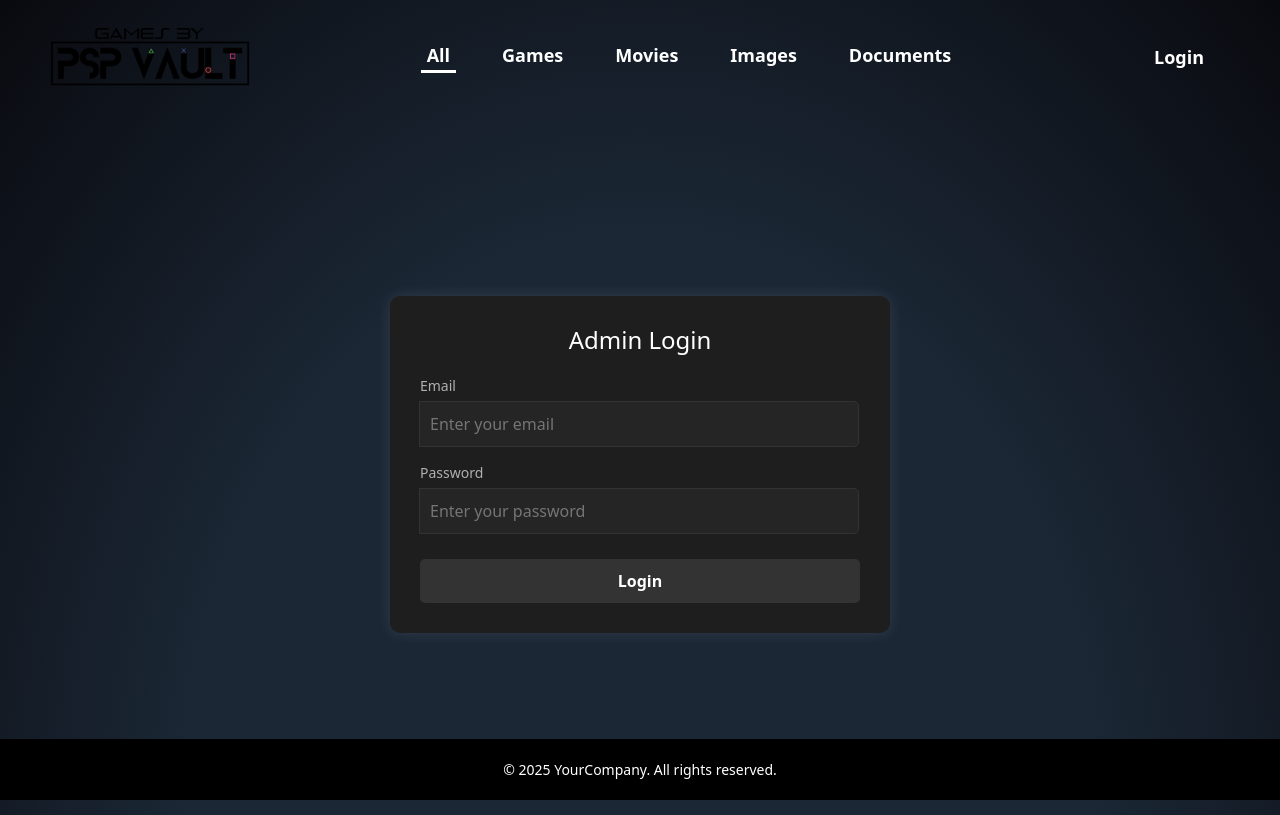
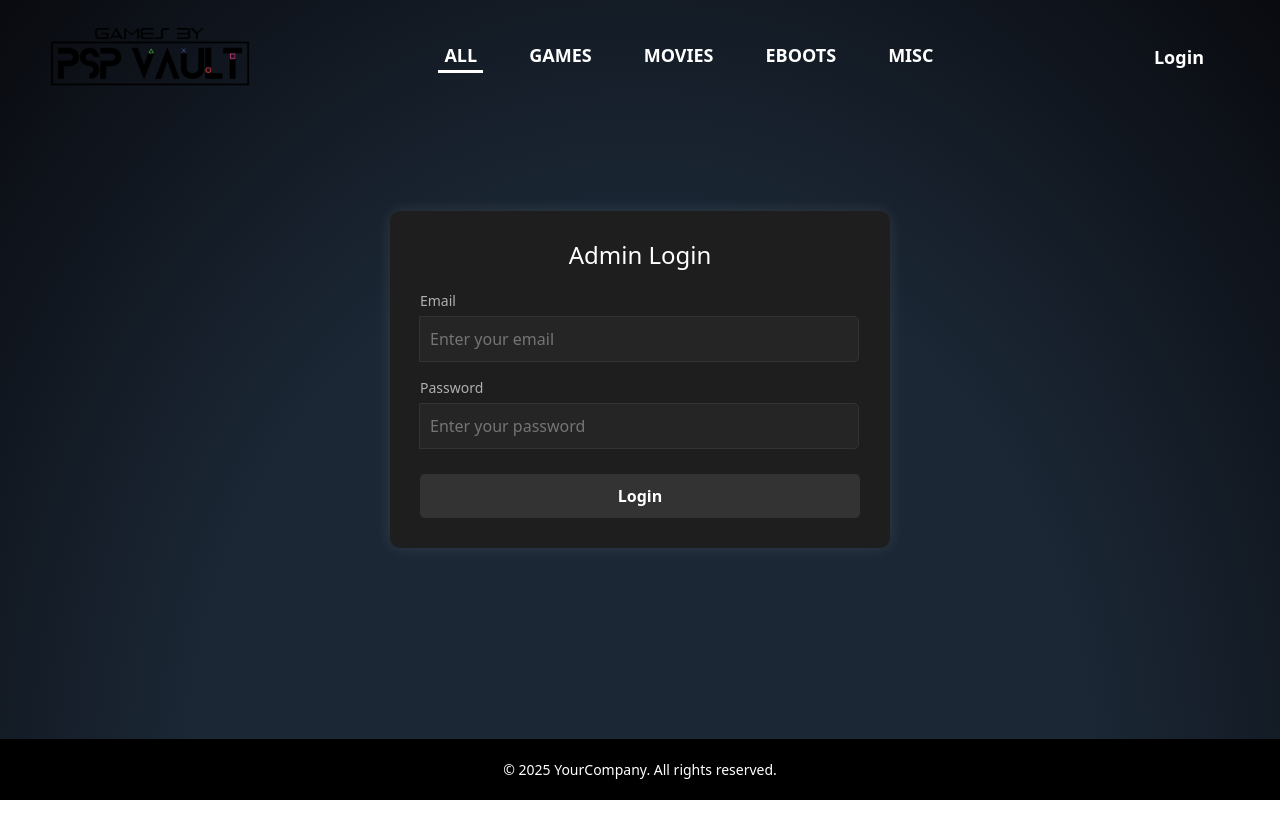
Before and after one commit to lantern74/shopify-integrated-digital-content, a React (Create React App) app in the folder client/: page /admin/login in a window 1280 px wide. Built offline with nearby package versions, Linux system fonts and the light colour scheme; no server answers.

Commit message:
change category text

```diff
--- a/client/src/App.css
+++ b/client/src/App.css
@@ -96,7 +96,7 @@
   display: flex;
   justify-content: center;
   align-items: center;
-  height: calc(100vh - 100px)
+  height: calc(100vh - 120px)
 }
 
 /* Login box styling */
@@ -107,6 +107,7 @@
   box-shadow: 0px 0px 15px rgba(255, 255, 255, 0.1);
   width: 500px;
   text-align: center;
+  margin-top: -150px;
 }
 
 /* Heading */
--- a/client/src/components/Landing.js
+++ b/client/src/components/Landing.js
@@ -118,11 +118,11 @@ export default function Landing({ selectedCategory, setSelectedCategory, token }
             {/* ✅ Show category buttons below the search bar in mobile view */}
             {isMobile && (
                 <div className="category-buttons">
-                    <button className={`categoryBtn ${selectedCategory === "All" ? "active" : ""}`} onClick={() => handleCategoryClick("All")}>All</button>
-                    <button className={`categoryBtn ${selectedCategory === "Games" ? "active" : ""}`} onClick={() => handleCategoryClick("Games")}>Games</button>
-                    <button className={`categoryBtn ${selectedCategory === "Movies" ? "active" : ""}`} onClick={() => handleCategoryClick("Movies")}>Movies</button>
-                    <button className={`categoryBtn ${selectedCategory === "Images" ? "active" : ""}`} onClick={() => handleCategoryClick("Images")}>Images</button>
-                    <button className={`categoryBtn ${selectedCategory === "Documents" ? "active" : ""}`} onClick={() => handleCategoryClick("Documents")}>Documents</button>
+                    <button className={`categoryBtn ${selectedCategory === "All" ? "active" : ""}`} onClick={() => handleCategoryClick("All")}>ALL</button>
+                    <button className={`categoryBtn ${selectedCategory === "GAMES" ? "active" : ""}`} onClick={() => handleCategoryClick("GAMES")}>GAMES</button>
+                    <button className={`categoryBtn ${selectedCategory === "MOVIES" ? "active" : ""}`} onClick={() => handleCategoryClick("MOVIES")}>MOVIES</button>
+                    <button className={`categoryBtn ${selectedCategory === "EBOOTS" ? "active" : ""}`} onClick={() => handleCategoryClick("EBOOTS")}>EBOOTS</button>
+                    <button className={`categoryBtn ${selectedCategory === "MISC" ? "active" : ""}`} onClick={() => handleCategoryClick("MISC")}>MISC</button>
                 </div>
             )}
 
--- a/client/src/components/Navbar.js
+++ b/client/src/components/Navbar.js
@@ -36,11 +36,11 @@ export default function Navbar({ token, setToken, role, selectedCategory, setSel
 
                 {!isMobile && (
                     <div className="category-buttons">
-                        <button className={`signBtn ${selectedCategory === "All" ? "active" : ""}`} onClick={() => handleCategoryClick("All")}>All</button>
-                        <button className={`signBtn ${selectedCategory === "Games" ? "active" : ""}`} onClick={() => handleCategoryClick("Games")}>Games</button>
-                        <button className={`signBtn ${selectedCategory === "Movies" ? "active" : ""}`} onClick={() => handleCategoryClick("Movies")}>Movies</button>
-                        <button className={`signBtn ${selectedCategory === "Images" ? "active" : ""}`} onClick={() => handleCategoryClick("Images")}>Images</button>
-                        <button className={`signBtn ${selectedCategory === "Documents" ? "active" : ""}`} onClick={() => handleCategoryClick("Documents")}>Documents</button>
+                        <button className={`signBtn ${selectedCategory === "All" ? "active" : ""}`} onClick={() => handleCategoryClick("All")}>ALL</button>
+                        <button className={`signBtn ${selectedCategory === "GAMES" ? "active" : ""}`} onClick={() => handleCategoryClick("GAMES")}>GAMES</button>
+                        <button className={`signBtn ${selectedCategory === "MOVIES" ? "active" : ""}`} onClick={() => handleCategoryClick("MOVIES")}>MOVIES</button>
+                        <button className={`signBtn ${selectedCategory === "EBOOTS" ? "active" : ""}`} onClick={() => handleCategoryClick("EBOOTS")}>EBOOTS</button>
+                        <button className={`signBtn ${selectedCategory === "MISC" ? "active" : ""}`} onClick={() => handleCategoryClick("MISC")}>MISC</button>
                     </div>
                 )}
 
--- a/client/src/components/admin/AddGame.js
+++ b/client/src/components/admin/AddGame.js
@@ -90,10 +90,10 @@ export default function AddGame({ token }) {
                     <div className="custom-select">
                         <select name="category" value={gameDetails.category} onChange={handleChange} required>
                             <option value="">Select Category</option>
-                            <option value="Games">Games</option>
-                            <option value="Movies">Movies</option>
-                            <option value="Images">Images</option>
-                            <option value="Documents">Documents</option>
+                            <option value="GAMES">GAMES</option>
+                            <option value="MOVIES">MOVIES</option>
+                            <option value="EBOOTS">EBOOTS</option>
+                            <option value="MISC">MISC</option>
                         </select>
                     </div>
                 </div>
--- a/client/src/components/admin/Dashboard.js
+++ b/client/src/components/admin/Dashboard.js
@@ -155,11 +155,11 @@ export default function Dashboard({ token, selectedCategory, setSelectedCategory
             {/* ✅ Show category buttons below the search bar in mobile view */}
             {isMobile && (
                 <div className="category-buttons">
-                    <button className={`categoryBtn ${selectedCategory === "All" ? "active" : ""}`} onClick={() => handleCategoryClick("All")}>All</button>
-                    <button className={`categoryBtn ${selectedCategory === "Games" ? "active" : ""}`} onClick={() => handleCategoryClick("Games")}>Games</button>
-                    <button className={`categoryBtn ${selectedCategory === "Movies" ? "active" : ""}`} onClick={() => handleCategoryClick("Movies")}>Movies</button>
-                    <button className={`categoryBtn ${selectedCategory === "Images" ? "active" : ""}`} onClick={() => handleCategoryClick("Images")}>Images</button>
-                    <button className={`categoryBtn ${selectedCategory === "Documents" ? "active" : ""}`} onClick={() => handleCategoryClick("Documents")}>Documents</button>
+                    <button className={`categoryBtn ${selectedCategory === "All" ? "active" : ""}`} onClick={() => handleCategoryClick("All")}>ALL</button>
+                    <button className={`categoryBtn ${selectedCategory === "GAMES" ? "active" : ""}`} onClick={() => handleCategoryClick("GAMES")}>GAMES</button>
+                    <button className={`categoryBtn ${selectedCategory === "MOVIES" ? "active" : ""}`} onClick={() => handleCategoryClick("MOVIES")}>MOVIES</button>
+                    <button className={`categoryBtn ${selectedCategory === "EBOOTS" ? "active" : ""}`} onClick={() => handleCategoryClick("EBOOTS")}>EBOOTS</button>
+                    <button className={`categoryBtn ${selectedCategory === "MISC" ? "active" : ""}`} onClick={() => handleCategoryClick("MISC")}>MISC</button>
                 </div>
             )}
 
--- a/client/src/components/admin/EditGame.js
+++ b/client/src/components/admin/EditGame.js
@@ -139,10 +139,10 @@ export default function EditGame({ token }) {
                     <div className="custom-select">
                         <select name="category" value={gameDetails.category} onChange={handleChange} required>
                             <option value="">Select Category</option>
-                            <option value="Games">Games</option>
-                            <option value="Movies">Movies</option>
-                            <option value="Images">Images</option>
-                            <option value="Documents">Documents</option>
+                            <option value="GAMES">GAMES</option>
+                            <option value="MOVIES">MOVIES</option>
+                            <option value="EBOOTS">EBOOTS</option>
+                            <option value="MISC">MISC</option>
                         </select>
                     </div>
                 </div>
--- a/client/src/components/customer/CustomerDashboard.js
+++ b/client/src/components/customer/CustomerDashboard.js
@@ -130,11 +130,11 @@ export default function CustomerDashboard({ token, selectedCategory, setSelected
              {/* ✅ Show category buttons below the search bar in mobile view */}
              {isMobile && (
                 <div className="category-buttons">
-                    <button className={`categoryBtn ${selectedCategory === "All" ? "active" : ""}`} onClick={() => handleCategoryClick("All")}>All</button>
-                    <button className={`categoryBtn ${selectedCategory === "Games" ? "active" : ""}`} onClick={() => handleCategoryClick("Games")}>Games</button>
-                    <button className={`categoryBtn ${selectedCategory === "Movies" ? "active" : ""}`} onClick={() => handleCategoryClick("Movies")}>Movies</button>
-                    <button className={`categoryBtn ${selectedCategory === "Images" ? "active" : ""}`} onClick={() => handleCategoryClick("Images")}>Images</button>
-                    <button className={`categoryBtn ${selectedCategory === "Documents" ? "active" : ""}`} onClick={() => handleCategoryClick("Documents")}>Documents</button>
+                    <button className={`categoryBtn ${selectedCategory === "All" ? "active" : ""}`} onClick={() => handleCategoryClick("All")}>ALL</button>
+                    <button className={`categoryBtn ${selectedCategory === "GAMES" ? "active" : ""}`} onClick={() => handleCategoryClick("GAMES")}>GAMES</button>
+                    <button className={`categoryBtn ${selectedCategory === "MOVIES" ? "active" : ""}`} onClick={() => handleCategoryClick("MOVIES")}>MOVIES</button>
+                    <button className={`categoryBtn ${selectedCategory === "EBOOTS" ? "active" : ""}`} onClick={() => handleCategoryClick("EBOOTS")}>EBOOTS</button>
+                    <button className={`categoryBtn ${selectedCategory === "MISC" ? "active" : ""}`} onClick={() => handleCategoryClick("MISC")}>MISC</button>
                 </div>
             )}
 
```
Also changed, not shown: 1 other file (tests, documents, lock files or other folders).
